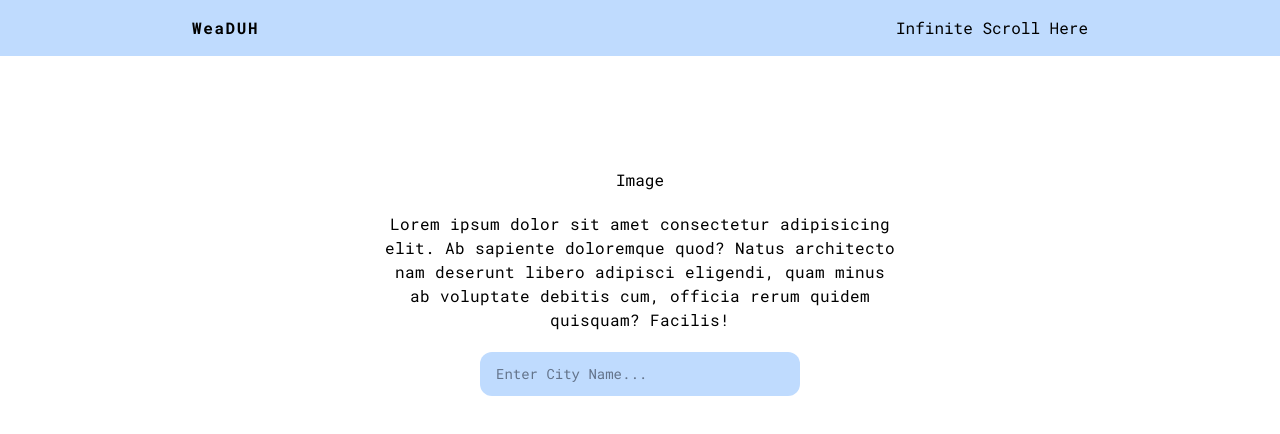
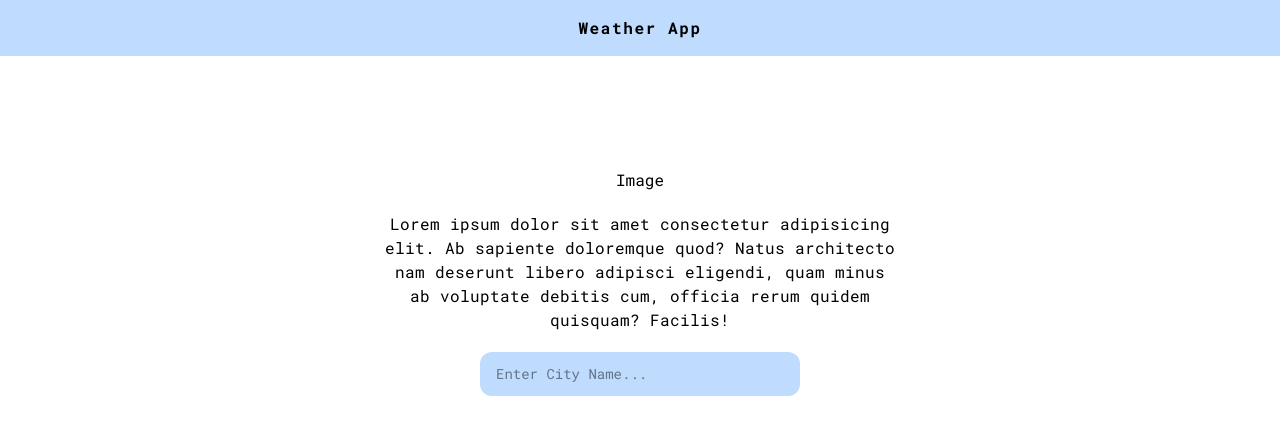
Before and after one commit to jjustinlovell/Weather-App, a React (Vite) app: page / in a window 1280 px wide. Shown: the top 434 px of the page. Built offline with nearby package versions, Linux system fonts and the light colour scheme.

Commit message:
positioning linkbutton

```diff
--- a/src/features/SearchedWeather.jsx
+++ b/src/features/SearchedWeather.jsx
@@ -1,4 +1,4 @@
-import { useLoaderData } from "react-router-dom";
+import { Link, useLoaderData } from "react-router-dom";
 import { getWeatherByCity } from "../services/apiWeather";
 import DeviceThermostatIcon from "@mui/icons-material/DeviceThermostat";
 import WaterDropIcon from "@mui/icons-material/WaterDrop";
@@ -28,14 +28,13 @@ function SearchedWeather() {
 
   return (
     <div className="flex items-center justify-center h-screen">
-      {/* <LinkButton to='/'>&larr; Back</LinkButton> */}
       <div className="relative w-1/3 py-10 text-center rounded-lg h-82 sm:w-4/6 md:h-100 lg:w-96 space-y-7">
         <div className="absolute right-0 bg-blue-200 rounded-full opacity-70 bottom-8 w-96 h-72 mix-blend-multiply filter blur-xl animate-blob"></div>
         <div className="absolute bg-purple-300 rounded-full opacity-70 top-16 w-72 h-72 mix-blend-multiply filter blur-xl animate-blob animation-delay-2000"></div>
         <div className="absolute rounded-full opacity-70 bg-cyan-300 bottom-5 right-36 w-72 h-72 mix-blend-multiply filter blur-xl animate-blob animation-delay-4000"></div>
         <img
           src={geticonApi}
-          className="absolute top-0 left-0 p-4"
+          className="absolute top-0 left-0 w-16 p-4 sm:w-20"
           alt="weather-img"
         />
         <button className="absolute top-0 px-3 text-white bg-green-400 rounded-md sm:text-3xl right-5">
@@ -68,6 +67,9 @@ function SearchedWeather() {
           </li>
         </ul>
       </div>
+        <div className="absolute left-20 top-36">
+          <LinkButton to="/">&larr; Back</LinkButton>
+        </div>
     </div>
   );
 }
--- a/src/ui/Header.jsx
+++ b/src/ui/Header.jsx
@@ -1,9 +1,8 @@
+export default function Header() {
 
-export default function Header() {
   return (
-    <div className="flex items-center justify-between py-4 bg-blue-200 px-7 md:px-48">
-      <h1 className="font-extrabold tracking-widest">WeaDUH</h1>
-      <h2>Infinite Scroll Here</h2>
+    <div className="flex items-center justify-center py-4 bg-blue-200 px-7 md:px-48">
+      <h1 className="font-extrabold tracking-widest">Weather App</h1>
     </div>
   )
 }
--- a/src/ui/LinkButton.jsx
+++ b/src/ui/LinkButton.jsx
@@ -5,7 +5,7 @@ export default function LinkButton({children, to}) {
   const navigate = useNavigate()
 
   return (
-    <Link to={to} className="text-sm text-white bg-blue-400">
+    <Link to={to} className="px-4 py-2 text-sm text-white bg-blue-400 rounded-md">
       {children}
     </Link>
   )
```
